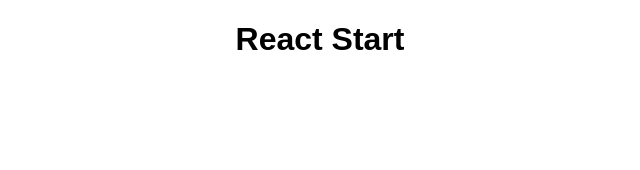
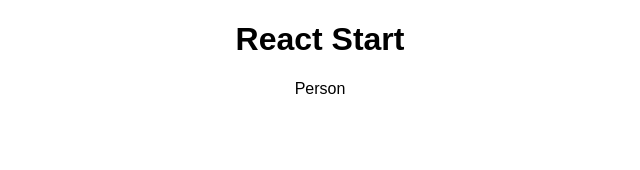
Before and after one commit to IgorSzczerbicki/react_start, a React (Create React App) app: page / in a window 1280 px wide. Shown: the top 170 px of the page, without its empty margins (320-960 px from the left). Built offline with nearby package versions, Linux system fonts and the light colour scheme.

Commit message:
Podstawowy komponent funkcjonalny

```diff
--- a/src/App.js
+++ b/src/App.js
@@ -1,11 +1,13 @@
 import React, { Component } from 'react';
 import './App.css';
+import Person from './Person/Person'
 
 class App extends Component {
 	render() {
 		return (
 			<div className="App">
 				<h1>React Start</h1>
+				<Person/>
 			</div>
 
 			// równoważny zapis
--- /dev/null
+++ b/src/Person/Person.js
@@ -0,0 +1,7 @@
+import React from 'react'
+
+const person = () => {
+	return <p>Person</p>
+}
+
+export default person;
```
